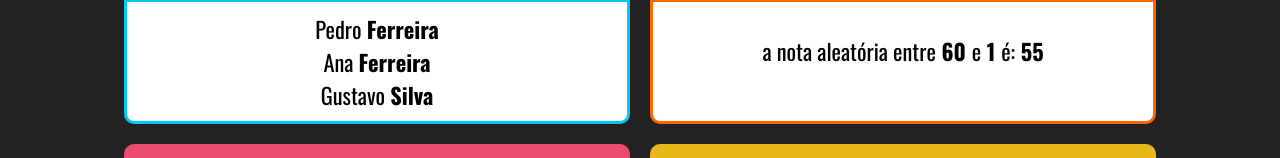
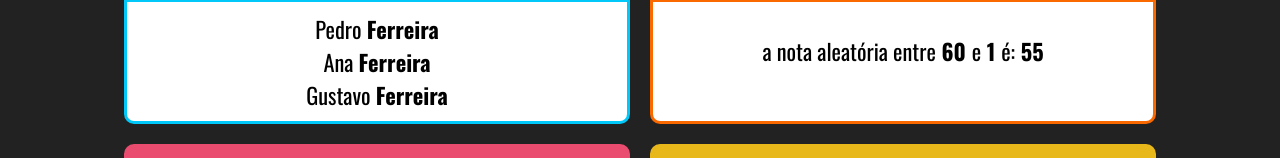
Before and after one commit to LuizHenrique-BS/React-Redux, a React (Create React App) app: page / in a window 1280 px wide. Shown: the part 180-338 px from the top of the page. Built offline with nearby package versions, Linux system fonts and the light colour scheme.

Commit message:
Componente com Filho #02

```diff
--- a/src/App.jsx
+++ b/src/App.jsx
@@ -3,6 +3,7 @@
 
 import './App.css'
 import Familia from "./components/basicos/Familia";
+import FamiliaMembro from "./components/basicos/FamiliaMembro";
 import Primeiro from "./components/basicos/Primeiro";
 import ComParametro from "./components/basicos/ComParametro";
 import Fragmento from "./components/basicos/Fragmento";
@@ -15,7 +16,11 @@
 
     <div className="Cards">
       <Card titulo="#05 - Componente com Filhos" color="#00C8F8">
-        <Familia sobrenome="Ferreira"/>
+        <Familia sobrenome="Ferreira">
+          <FamiliaMembro nome="Pedro" />
+          <FamiliaMembro nome="Ana" />
+          <FamiliaMembro nome="Gustavo" />
+        </Familia>
       </Card>
 
       <Card titulo="#04 - Desafio Aleatório" color="#FA6900">
--- a/src/components/basicos/Familia.jsx
+++ b/src/components/basicos/Familia.jsx
@@ -1,15 +1,15 @@
 /* eslint-disable import/no-anonymous-default-export */
 /* eslint-disable linebreak-style */
-import React from 'react';
-
-import FamiliaMembro from './FamiliaMembro';
+import React, { cloneElement } from 'react';
 
 export default function (props) {
   return (
     <div>
-      <FamiliaMembro nome="Pedro" sobrenome={props.sobrenome}/>
-      <FamiliaMembro nome="Ana" {...props}/>
-      <FamiliaMembro nome="Gustavo" sobrenome="Silva" />
+      {
+        props.children.map((child, i) => {
+          return cloneElement(child, { ...props, key: i });
+        })
+      }
     </div>
   )
 }
```
